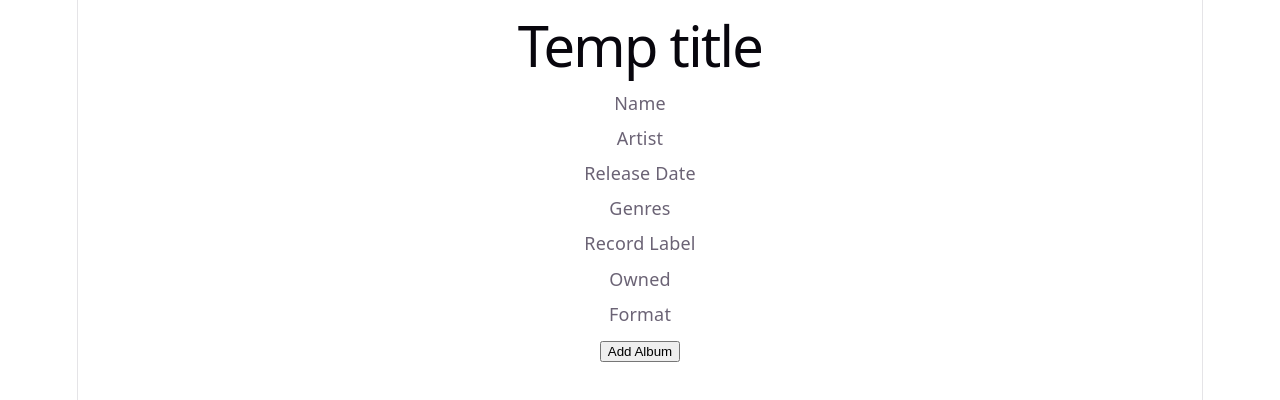
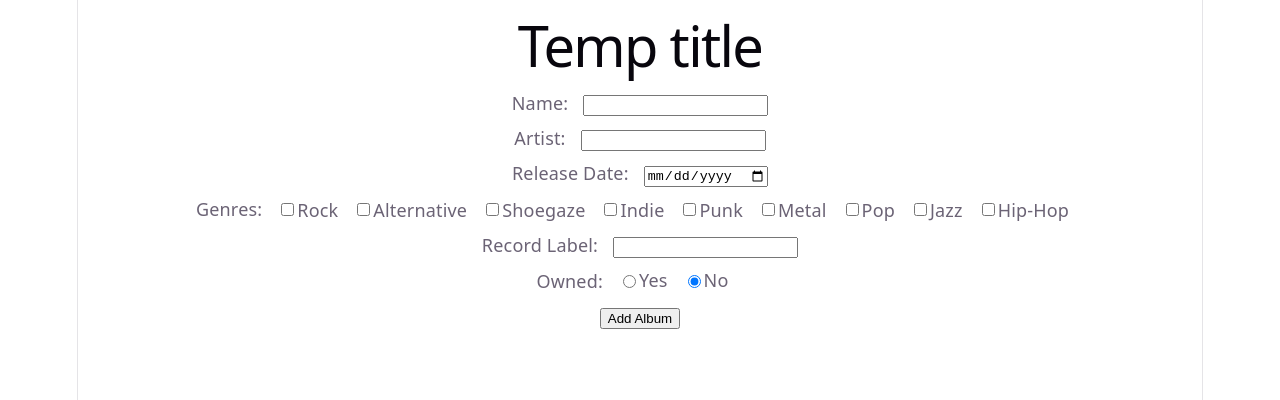
Before and after one commit to haysway/collection-manager-project, a React (Vite) app: page / in a window 1280 px wide. Shown: the top 400 px of the page. Built offline with nearby package versions, Linux system fonts and the light colour scheme.

Commit message:
feat: form input now works, though entered albums are not saved anywhere. There is no validation on the form

```diff
--- a/src/App.css
+++ b/src/App.css
@@ -5,3 +5,9 @@
 label {
   display: block;
 }
+
+.form-control label{
+  display: inline-flex;
+  align-items: center;
+  margin-right: 15px;
+}
--- a/src/components/AlbumForm.jsx
+++ b/src/components/AlbumForm.jsx
@@ -7,45 +7,176 @@ function AlbumForm(props) {
     // genres (multi select?)
     // record label
     // owned selector (yes/no)
-    // if yes, which media (vinyl, cd, cassette)
+    // if yes, which format (vinyl, cd, cassette)
+
+    // I had to research to see if a list can be used here
+    const [enteredName, setEnteredName] = useState('');
+    const [enteredArtist, setEnteredArtist] = useState('');
+    const [enteredDate, setEnteredDate] = useState('');
+    const [enteredGenres, setEnteredGenres] = useState([]);
+    const [enteredLabel, setEnteredLabel] = useState('');
+    const [enteredOwned, setEnteredOwned] = useState(false);
+    const [enteredFormat, setEnteredFormat] = useState([]);
+
+    const genres = [
+        'Rock',
+        'Alternative',
+        'Shoegaze',
+        'Indie',
+        'Punk',
+        'Metal',
+        'Pop',
+        'Jazz',
+        'Hip-Hop',
+    ];
+
+    const mediaFormats = [
+        'Vinyl',
+        'CD',
+        'Cassette',
+    ];
 
     const submitHandler = (event) => {
         event.preventDefault();
-    }
+
+        const albumData = {
+            name: enteredName,
+            artist: enteredArtist,
+            date: enteredDate,
+            genres: enteredGenres,
+            label: enteredLabel,
+            owned: enteredOwned,
+            formats: enteredFormat
+        };
+
+        props.onAddAlbum(albumData);
+
+        setEnteredName('');
+        setEnteredArtist('');
+        setEnteredDate('');
+        setEnteredGenres([]);
+        setEnteredLabel('');
+        setEnteredOwned(false);
+        setEnteredFormat([]);
+    };
 
     return (
         <form className="card" onSubmit={submitHandler}>
             <div className="form-control">
-                <label>Name</label>
+                <label>Name:</label>
+
+                <input
+                    type="text"
+                    value={enteredName}
+                    onChange={(e) => setEnteredName(e.target.value)}
+                />
             </div>
 
 
             <div className="form-control">
-                <label>Artist</label>
+                <label>Artist:</label>
+
+                <input
+                    type="text"
+                    value={enteredArtist}
+                    onChange={(e) => setEnteredArtist(e.target.value)}
+                />
             </div>
 
             <div className="form-control">
-                <label>Release Date</label>
+                <label>Release Date:</label>
+
+                <input
+                    type="date"
+                    value={enteredDate}
+                    onChange={(e) => setEnteredDate(e.target.value)}
+                />
             </div>
 
             <div className="form-control">
-                <label>Genres</label>
+                <label>Genres:</label>
+
+                {/* I researched a bit on how checkboxes work, as the last time
+                I used them was in C#*/}
+                {genres.map((genre) => (
+                    <label key={genre}>
+                        <input
+                            type="checkbox"
+                            value={genre}
+                            checked={enteredGenres.includes(genre)}
+                            onChange={(e) => {
+                                if (e.target.checked) {
+                                    setEnteredGenres([...enteredGenres, genre]);
+                                } else {
+                                    setEnteredGenres(
+                                        enteredGenres.filter((g) => g !== genre)
+                                    );
+                                }
+                            }}
+                        />
+                        {genre}
+                    </label>
+                ))}
             </div>
 
 
             <div className="form-control">
-                <label>Record Label</label>
+                <label>Record Label:</label>
+
+                <input
+                    type="text"
+                    value={enteredLabel}
+                    onChange={(e) => setEnteredLabel(e.target.value)}
+                />
             </div>
 
 
             <div className="form-control">
-                <label>Owned</label>
+                <label>Owned:</label>
+
+                <label>
+                    <input type="radio" name="owned" value="yes" checked={enteredOwned === true}
+                        onChange={(e) => setEnteredOwned(true)}
+                    />
+                    Yes
+                </label>
+
+                <label>
+                    <input type="radio" name="owned" value="no" checked={enteredOwned === false}
+                        onChange={(e) => {
+                            setEnteredOwned(false);
+                            setEnteredFormat([]);
+                        }}
+                    />
+                    No
+                </label>
             </div>
 
+            {enteredOwned && (
+                <div className="form-control">
+                    <label>Format:</label>
 
-            <div className="form-control">
-                <label>Format</label>
-            </div>
+                    {mediaFormats.map((format) => (
+                        <label key={format}>
+                            <input
+                                type="checkbox"
+                                value={format}
+                                checked={enteredFormat.includes(format)}
+                                onChange={(e) => {
+                                    if (e.target.checked) {
+                                        setEnteredFormat([...enteredFormat, format]);
+                                    } else {
+                                        setEnteredFormat(
+                                            enteredFormat.filter((m) => m !== format)
+                                        );
+                                    }
+                                }}
+                            />
+                            {format}
+                        </label>
+                    ))}
+                </div>
+            )}
 
             <button type="submit">Add Album</button>
         </form>
```
